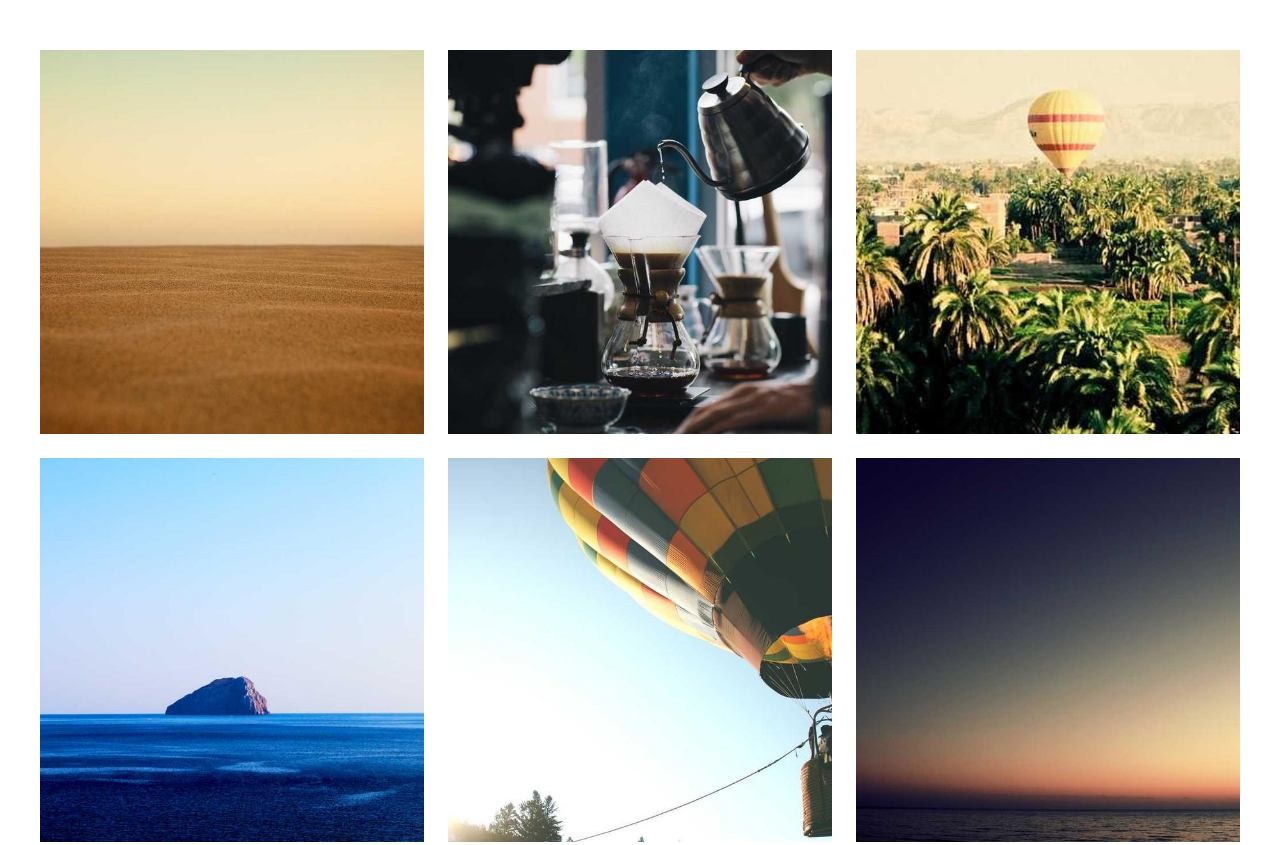
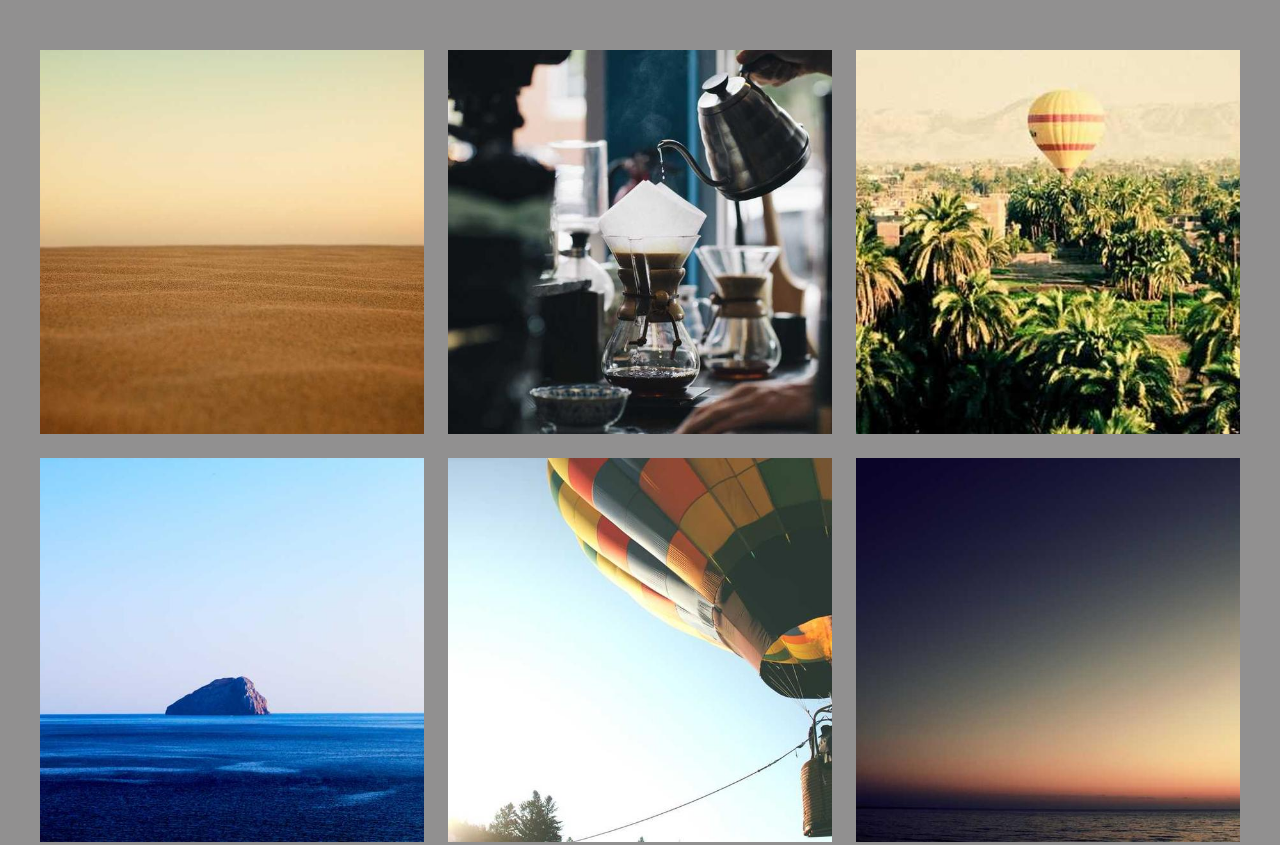
Before and after one commit to vivianarom42/responsive, a plain HTML site: page index.html in a window 1280 px wide. Shown: the top 845 px of the page. Drawn offline with Linux system fonts and the light colour scheme.

Commit message:
cambio de color en el body

```diff
--- a/css/estilo.css
+++ b/css/estilo.css
@@ -4,6 +4,7 @@
 }
 body{
     padding-top: 50px;
+    background-color: #919090;
 
 }
 .galeria{
```
